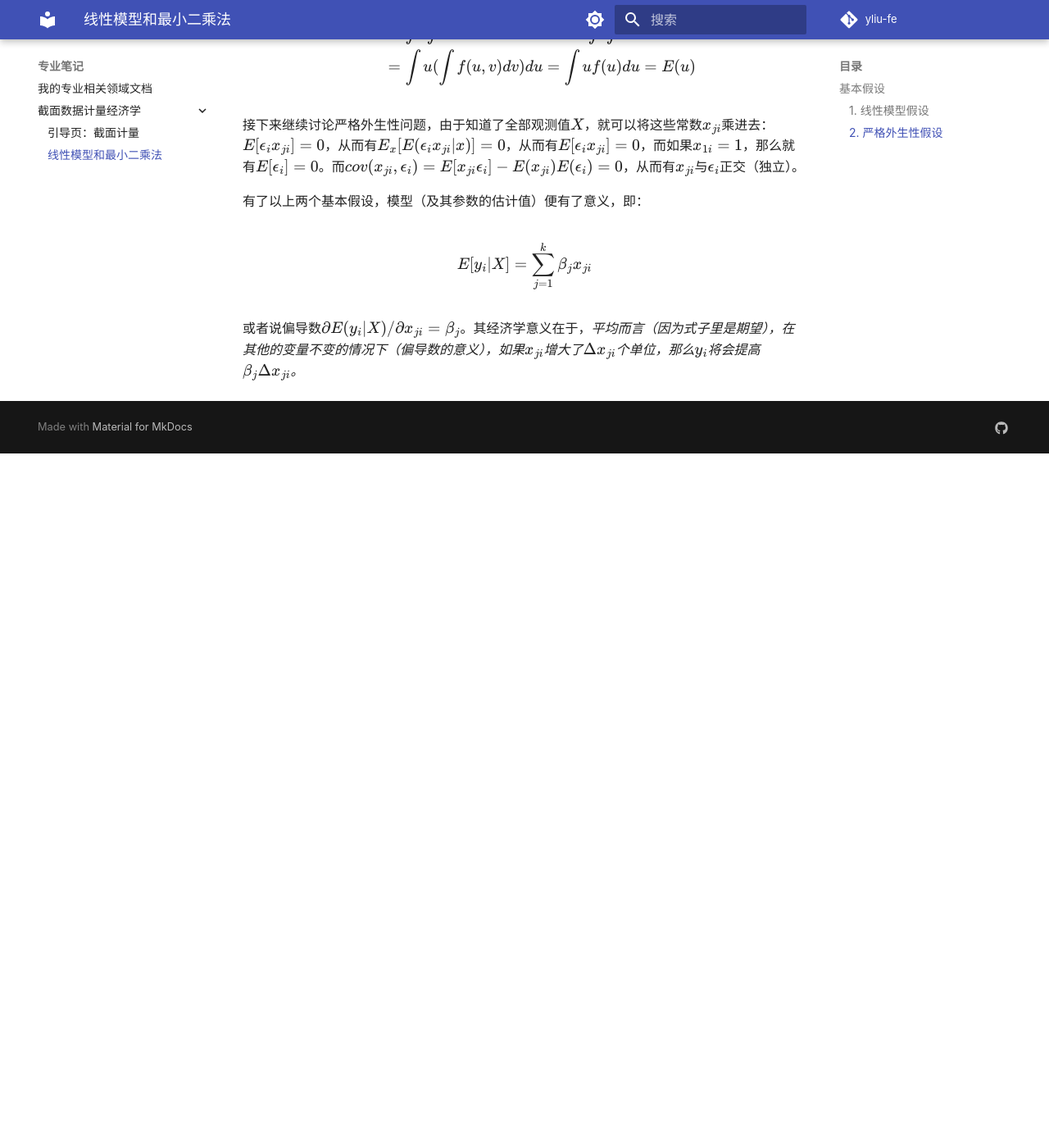
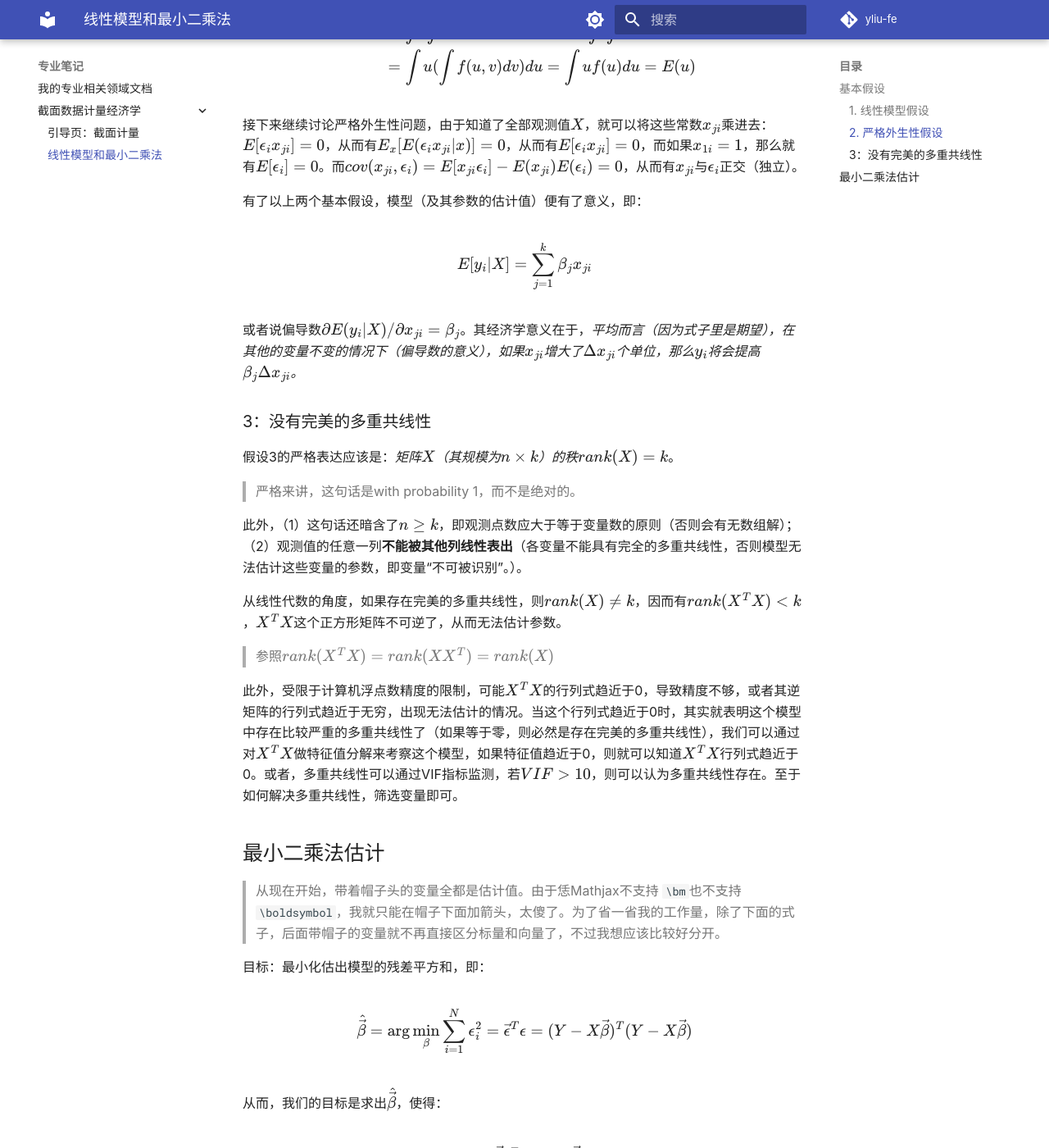
Before and after one commit to yliu-fe/yliu-fe.github.io, an MkDocs documentation site: the page built from docs/Majors/Cross-Sectional Econometrics/1_OLS.md, in a window 1280 px wide and 1400 px high, scrolled down 1664 px. Shown: the whole window at 82% size. Built offline with MkDocs 1.6.1 and Material for MkDocs 9.7.7, drawn with Linux system fonts in a browser that asks for light colours; comment, search, counter and statistics services are not loaded; before the commit the page ends 2217 px from its top, so only the background shows below that; some of the changed text lies outside the part shown.

Commit message:
Update 1_OLS

```diff
--- a/docs/Majors/Cross-Sectional Econometrics/1_OLS.md
+++ b/docs/Majors/Cross-Sectional Econometrics/1_OLS.md
@@ -67,3 +67,53 @@ E[y_i|X] = \sum_{j=1}^k \beta_j x_{ji}
 $$
 
 或者说偏导数$\partial E(y_i|X)/\partial x_{ji} = \beta_j$。其经济学意义在于，*平均而言（因为式子里是期望），在其他的变量不变的情况下（偏导数的意义），如果$x_{ji}$增大了$\Delta x_{ji}$个单位，那么$y_i$将会提高$\beta_j \Delta x_{ji}$。*
+
+### 3：没有完美的多重共线性
+
+假设3的严格表达应该是：*矩阵$X$（其规模为$n\times k$）的秩$rank(X) = k$*。
+
+> 严格来讲，这句话是with probability 1，而不是绝对的。
+
+此外，（1）这句话还暗含了$n \geq k$，即观测点数应大于等于变量数的原则（否则会有无数组解）；（2）观测值的任意一列**不能被其他列线性表出**（各变量不能具有完全的多重共线性，否则模型无法估计这些变量的参数，即变量“不可被识别”。）。
+
+从线性代数的角度，如果存在完美的多重共线性，则$rank(X) \not = k$，因而有$rank(X^T X) < k$，$X^T X$这个正方形矩阵不可逆了，从而无法估计参数。
+
+> 参照$rank(X^T X) = rank(XX^T) = rank(X)$
+
+此外，受限于计算机浮点数精度的限制，可能$X^T X$的行列式趋近于0，导致精度不够，或者其逆矩阵的行列式趋近于无穷，出现无法估计的情况。当这个行列式趋近于0时，其实就表明这个模型中存在比较严重的多重共线性了（如果等于零，则必然是存在完美的多重共线性），我们可以通过对$X^TX$做特征值分解来考察这个模型，如果特征值趋近于0，则就可以知道$X^TX$行列式趋近于0。或者，多重共线性可以通过VIF指标监测，若$VIF > 10$，则可以认为多重共线性存在。至于如何解决多重共线性，筛选变量即可。
+
+
+## 最小二乘法估计
+
+> 从现在开始，带着帽子头的变量全都是估计值。由于恁Mathjax不支持 `\bm`也不支持 `\boldsymbol`，我就只能在帽子下面加箭头，太傻了。为了省一省我的工作量，除了下面的式子，后面带帽子的变量就不再直接区分标量和向量了，不过我想应该比较好分开。
+
+目标：最小化估出模型的残差平方和，即：
+
+$$
+\hat{\vec{\beta}} = \operatorname{arg}\min_{\beta} \sum_{i=1}^N \epsilon_i^2 = \vec \epsilon^T \epsilon = (Y - X \vec \beta)^T (Y - X \vec \beta)
+$$
+
+从而，我们的目标是求出$\hat{\vec{\beta}}$，使得：
+
+$$
+\frac{\partial (Y - X \vec \beta)^T (Y - X \vec \beta)}{\partial \vec{\beta}} = 0
+$$
+
+> 这里要用到的线性代数求导法则：$\frac{\partial \alpha^T \beta}{\partial \beta} = \alpha$, $\frac{\partial \beta^T \alpha}{\partial \beta} = \alpha$, $\frac{\partial (\beta^T \alpha \beta)}{\partial \beta} = 2 \alpha \beta$。这里的$(\alpha, \beta)$都是向量。
+
+对上式左侧展开：
+
+$$
+\begin{align}
+    \frac{\partial (Y - X \vec \beta)^T (Y - X \vec \beta)}{\partial \vec \beta} & = \frac{\partial Y^T Y}{\partial \beta} - \frac{\partial Y^T X\beta}{\partial \beta} - \frac{\partial \beta^T X^T Y}{\partial \beta} + \frac{\partial \beta^T X^T X\beta}{\partial \beta}\\
+    &= 0-X^T Y - X^T Y + 2X^TX \hat \beta
+\end{align}
+$$
+
+从而有:
+
+$$
+\hat \beta = (X^T X)^{-1} X^T Y
+$$
+
+得到$\hat \beta$后，将其带回$y = x\beta + \epsilon$，即可求得$\hat y = x \hat \beta$，$\hat y$被称作预测值，而预测值与真实值的差$\hat \epsilon = y - \hat y$被称作残差(residuals)。
```
Also changed, not shown: docs/Majors/Cross-Sectional Econometrics/About cross-section data.md (+8 -5 lines).
